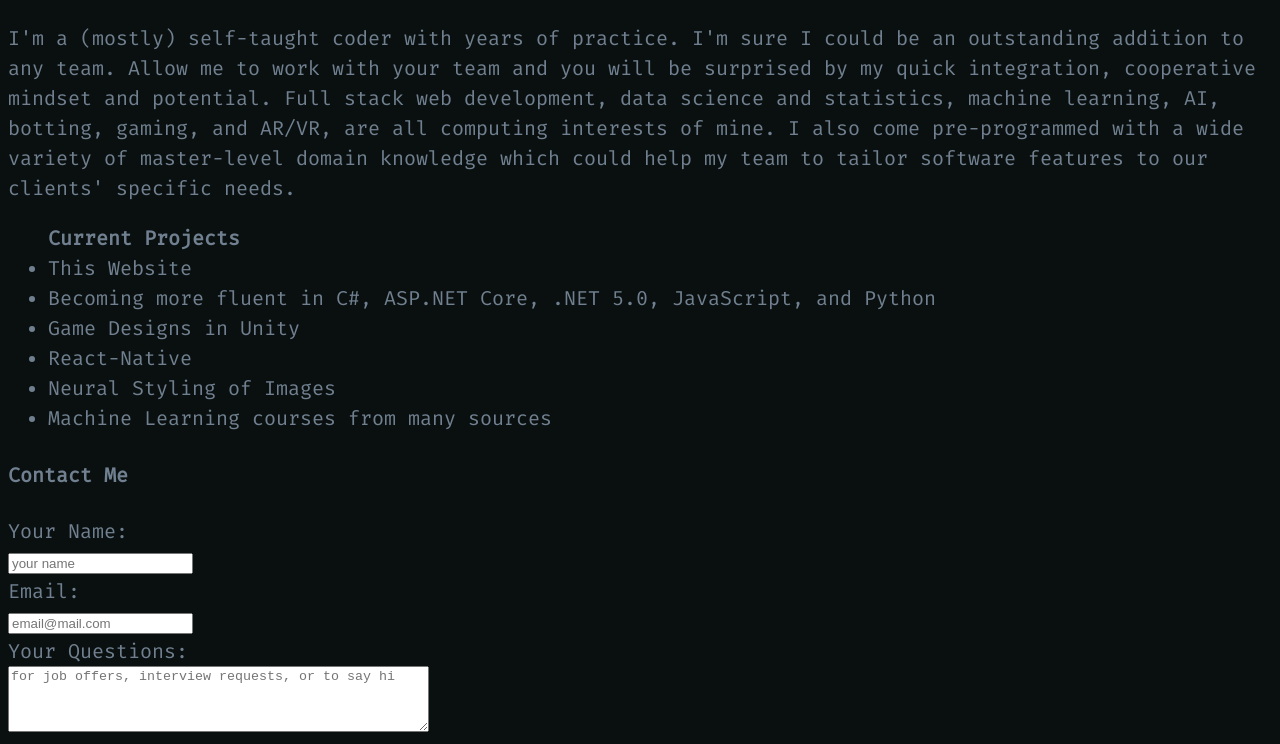
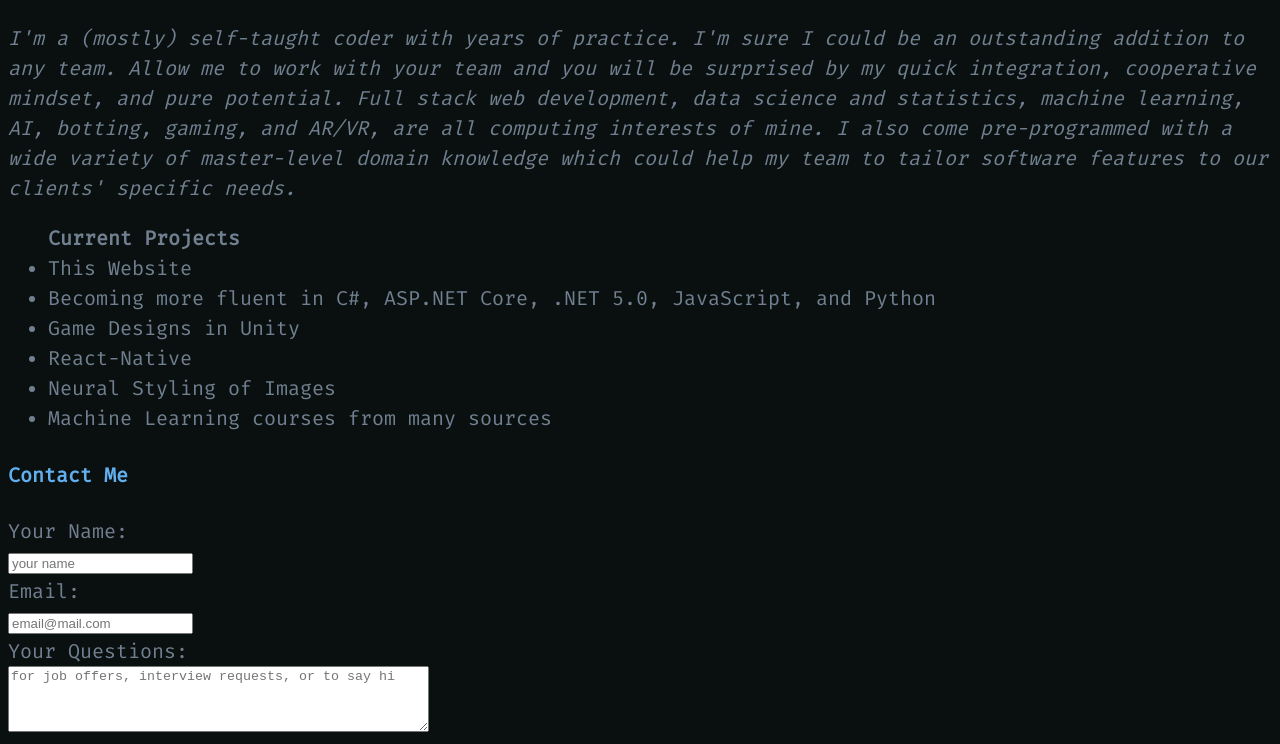
Before and after one commit to mtkramer/mtkramer, a plain HTML site: page index.html in a window 1280 px wide. Shown: the part 117-861 px from the top of the page. Drawn offline with Linux system fonts and the light colour scheme.

Commit message:
added atom one dark colors

```diff
--- a/index.html
+++ b/index.html
@@ -13,13 +13,15 @@
   <main>
     <h1>Mike Kramer | Software Developer</h1>
     <h4>also a Chemist, Electrician, Cook, Proof Supervisor and Adjuster in past lives</h4>
-    <p>
-      I'm a (mostly) self-taught coder with years of practice. I'm sure I could be an outstanding addition to any team.
-      Allow me to work with your team and you will be surprised by my quick integration, cooperative mindset and
-      potential. Full stack web development, data science and statistics, machine learning, AI, botting, gaming, and
-      AR/VR, are all computing interests of mine. I also come pre-programmed with a wide variety of master-level domain
-      knowledge which could help my team to tailor software features to our clients' specific needs.
-    </p>
+    <p><em>
+        I'm a (mostly) self-taught coder with years of practice. I'm sure I could be an outstanding addition to any
+        team.
+        Allow me to work with your team and you will be surprised by my quick integration, cooperative mindset, and pure
+        potential. Full stack web development, data science and statistics, machine learning, AI, botting, gaming, and
+        AR/VR, are all computing interests of mine. I also come pre-programmed with a wide variety of master-level
+        domain
+        knowledge which could help my team to tailor software features to our clients' specific needs.
+      </em></p>
 
     <ul><strong>Current Projects</strong>
       <li>This Website</li>
@@ -64,7 +66,7 @@
     <div class="flexRow">
       <div class="card">
         <figure>
-          <figcaption>I have a crooked finger due to an old sports injury, but...</figcaption>
+          <figcaption><em>I have a crooked finger due to an old sports injury, but...</em></figcaption>
           <img name="awpm" src="static\Screenshot 2021-02-10 150658.png" alt="Screen shot showing average typing speed was 67 words per minute and 100% accuracy which are higher than 94% of other scores.">
         </figure>
       </div>
--- a/styles.css
+++ b/styles.css
@@ -6,12 +6,31 @@ body {
   line-height: 1.5em;
   font-size: 125%;
   color: slategray;
-  /* text-decoration: slategray; */
 }
+
+h1 {
+  color: #56b6c2;
+}
+
+h2 {
+  color: #c678dd;
+}
+
+h3 {
+  color: #e06c75;
+}
+
+h4 {
+  color: #61afef;
+}
+
+/*#e5c07b orange*/
+/*#98c379 yellow*/
 
 .flexRow {
   display: flex;
   flex-flow: row wrap;
+  flex: 1 1 auto;
 }
 
 .card {
@@ -22,8 +41,6 @@ body {
 }
 
 /*
-h1 {}
-
 p {}
 
 a {}
```
